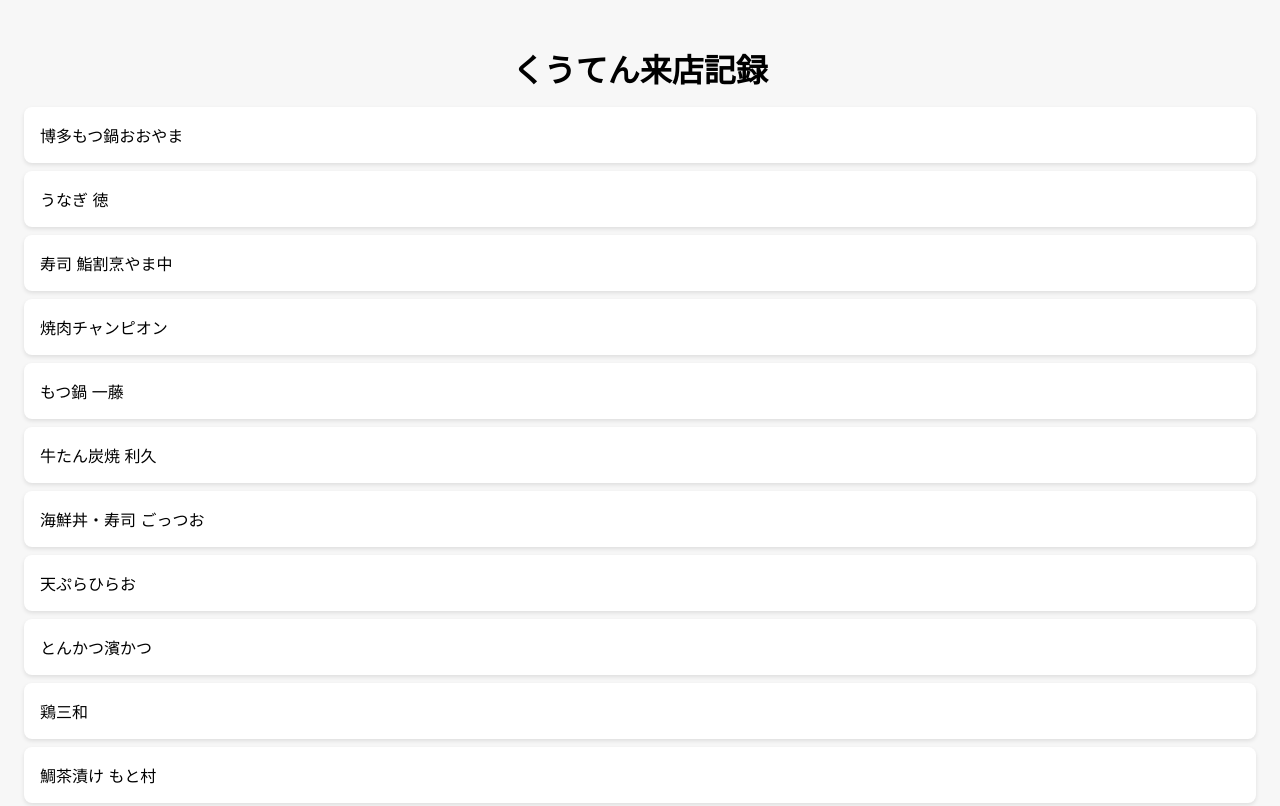
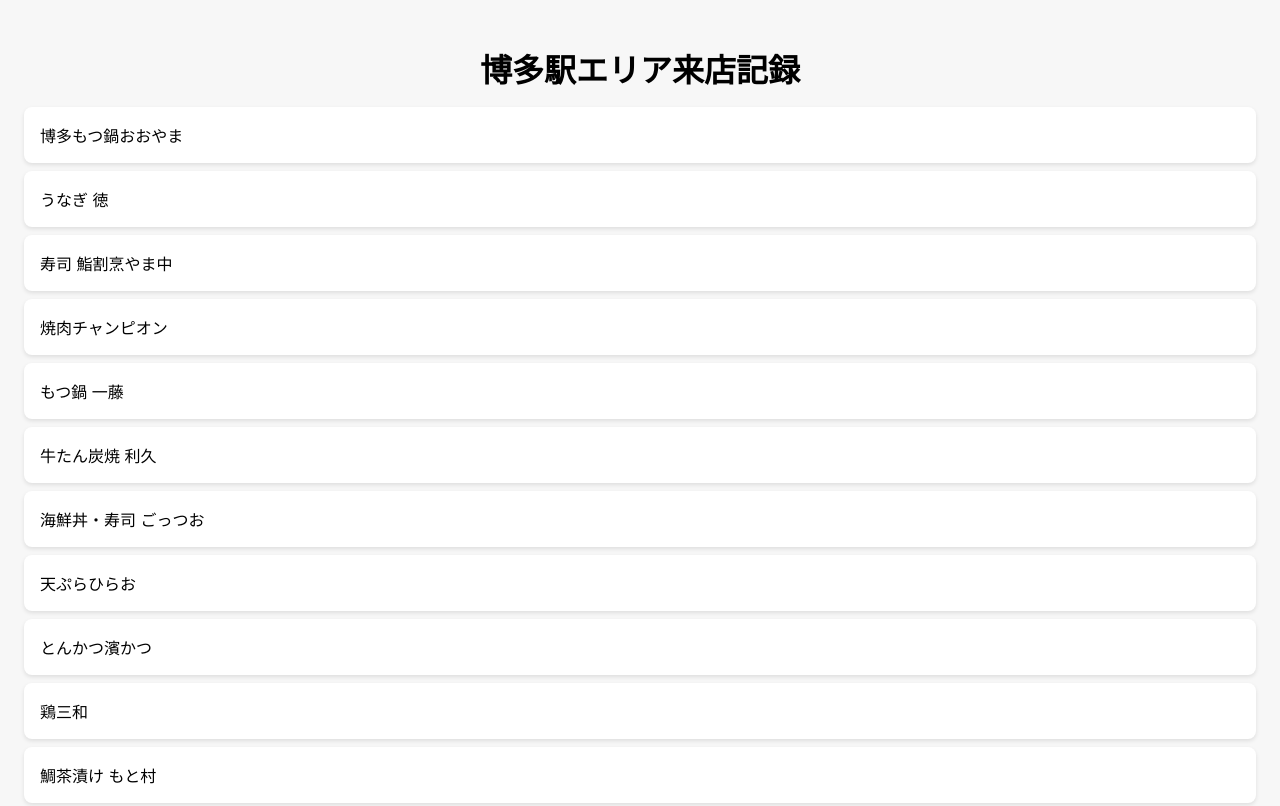
Before and after one commit to kowa-yamaguchi/hkt-station-area-visit-log, a plain HTML site: page index.html in a window 1280 px wide. Shown: the top 806 px of the page. Drawn offline with Linux system fonts and the light colour scheme.

Commit message:
Update index.html

```diff
--- a/index.html
+++ b/index.html
@@ -3,11 +3,11 @@
 <head>
   <meta charset="UTF-8" />
   <meta name="viewport" content="width=device-width, initial-scale=1.0"/>
-  <title>くうてん来店記録</title>
+  <title>博多駅エリア来店記録</title>
   <link rel="stylesheet" href="style.css" />
 </head>
 <body>
-  <h1>くうてん来店記録</h1>
+  <h1>博多駅エリア来店記録</h1>
   <ul id="store-list"></ul>
   <script src="script.js"></script>
 </body>
```
